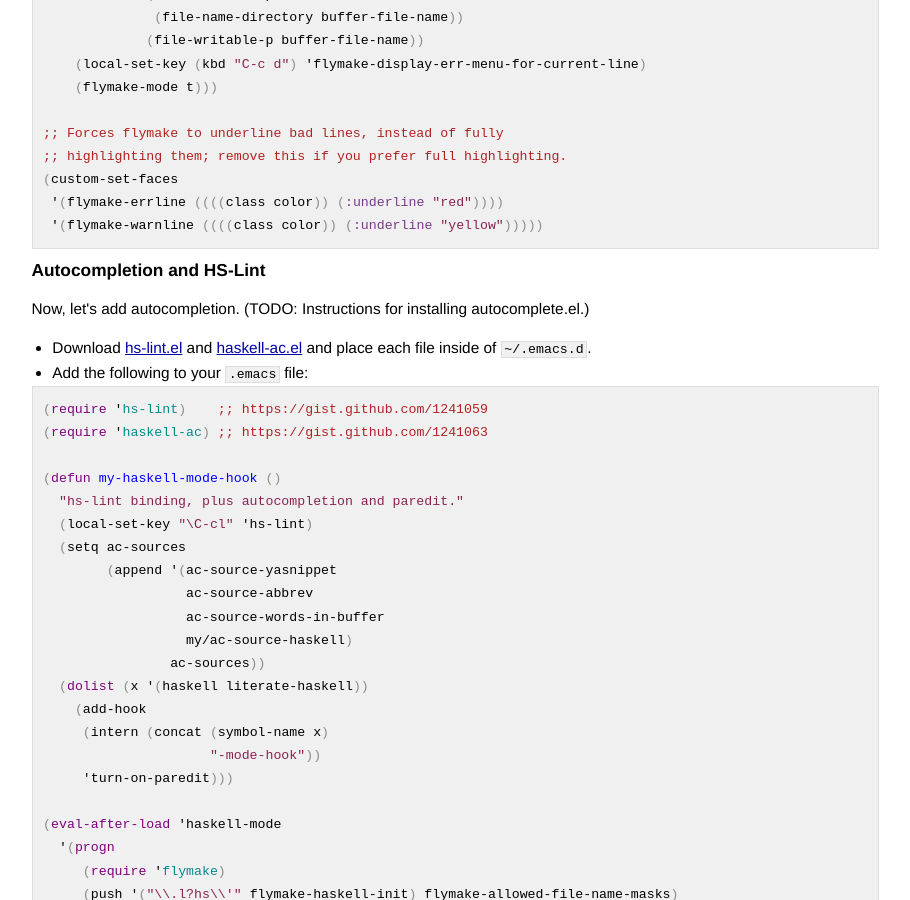
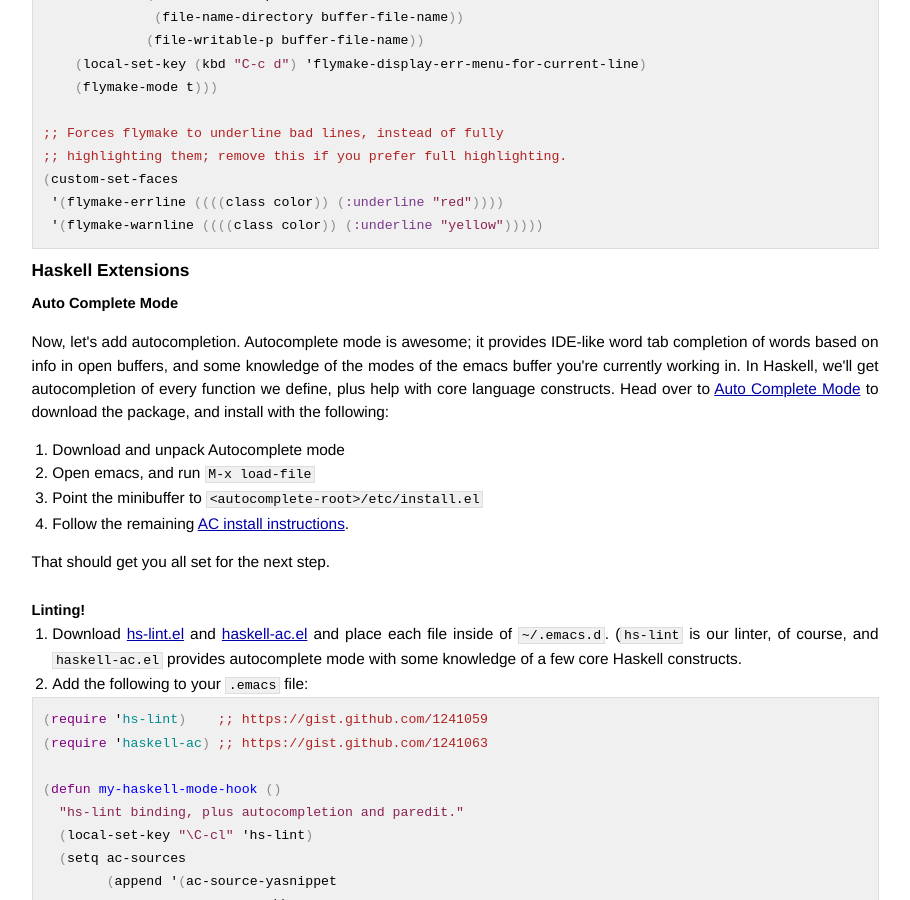
Before and after one commit to sritchie/sritchie.github.io, a Jekyll site: the page built from _posts/2011-09-25-haskell-in-emacs.html, in a window 1280 px wide and 900 px high, scrolled down 2601 px. Shown: the whole window, without its empty margins (185-1095 px from the left). Built offline with Jekyll 4.4.1, drawn with Linux system fonts in a browser that asks for light colours; Markdown is read by kramdown in place of the engine named in the settings.

Commit message:
updated haskell html.

```diff
--- a/_posts/2011-09-25-haskell-in-emacs.html
+++ b/_posts/2011-09-25-haskell-in-emacs.html
@@ -213,19 +213,51 @@ Flymake depends on an external perl script, <code>hslint</code>, to pass the con
 </div>
 
 <div id="outline-container-1-5" class="outline-3">
-<h3 id="sec-1-5">Autocompletion and HS-Lint </h3>
+<h3 id="sec-1-5">Haskell Extensions </h3>
 <div class="outline-text-3" id="text-1-5">
 
 
+
+</div>
+
+<div id="outline-container-1-5-1" class="outline-4">
+<h4 id="sec-1-5-1">Auto Complete Mode </h4>
+<div class="outline-text-4" id="text-1-5-1">
+
+
 <p>
-Now, let's add autocompletion. (TODO: Instructions for installing autocomplete.el.)
+Now, let's add autocompletion. Autocomplete mode is awesome; it provides IDE-like word tab completion of words based on info in open buffers, and some knowledge of the modes of the emacs buffer you're currently working in. In Haskell, we'll get autocompletion of every function we define, plus help with core language constructs. Head over to <a href="http://cx4a.org/software/auto-complete/index.html">Auto Complete Mode</a> to download the package, and install with the following:
 </p>
-<ul>
-<li>Download <a href="https://gist.github.com/1241059">hs-lint.el</a> and <a href="https://gist.github.com/1241063">haskell-ac.el</a> and place each file inside of <code>~/.emacs.d</code>.
+<ol>
+<li>Download and unpack Autocomplete mode
+</li>
+<li>Open emacs, and run <code>M-x load-file</code>
+</li>
+<li>Point the minibuffer to <code>&lt;autocomplete-root&gt;/etc/install.el</code>
+</li>
+<li>Follow the remaining <a href="http://cx4a.org/software/auto-complete/manual.html#Installation">AC install instructions</a>.
+</li>
+</ol>
+
+
+<p>
+That should get you all set for the next step.
+</p>
+</div>
+
+</div>
+
+<div id="outline-container-1-5-2" class="outline-4">
+<h4 id="sec-1-5-2">Linting! </h4>
+<div class="outline-text-4" id="text-1-5-2">
+
+
+<ol>
+<li>Download <a href="https://gist.github.com/1241059">hs-lint.el</a> and <a href="https://gist.github.com/1241063">haskell-ac.el</a> and place each file inside of <code>~/.emacs.d</code>. (<code>hs-lint</code> is our linter, of course, and <code>haskell-ac.el</code> provides autocomplete mode with some knowledge of a few core Haskell constructs.
 </li>
 <li>Add the following to your <code>.emacs</code> file:
 </li>
-</ul>
+</ol>
 
 
 
@@ -292,6 +324,7 @@ Adding this will clear things up:
 
 
 </div>
+</div>
 
 </div>
 
```
